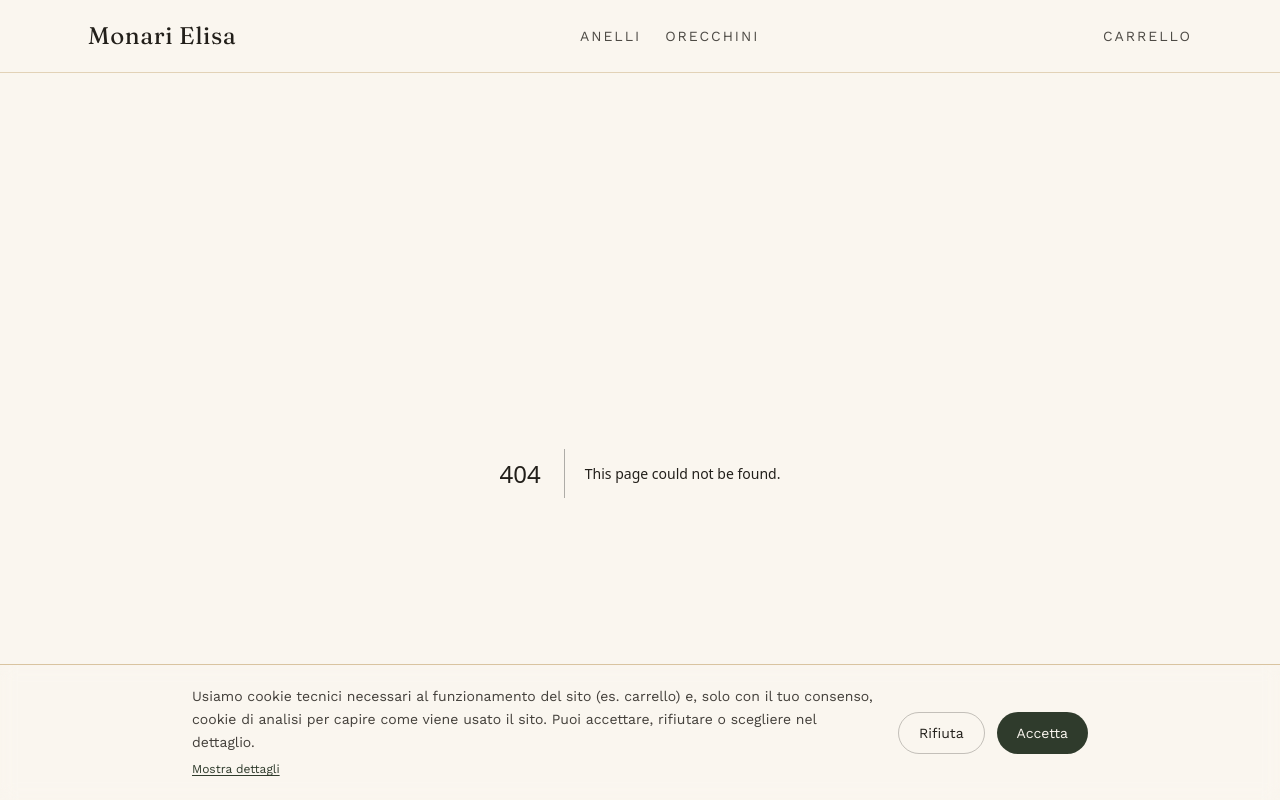
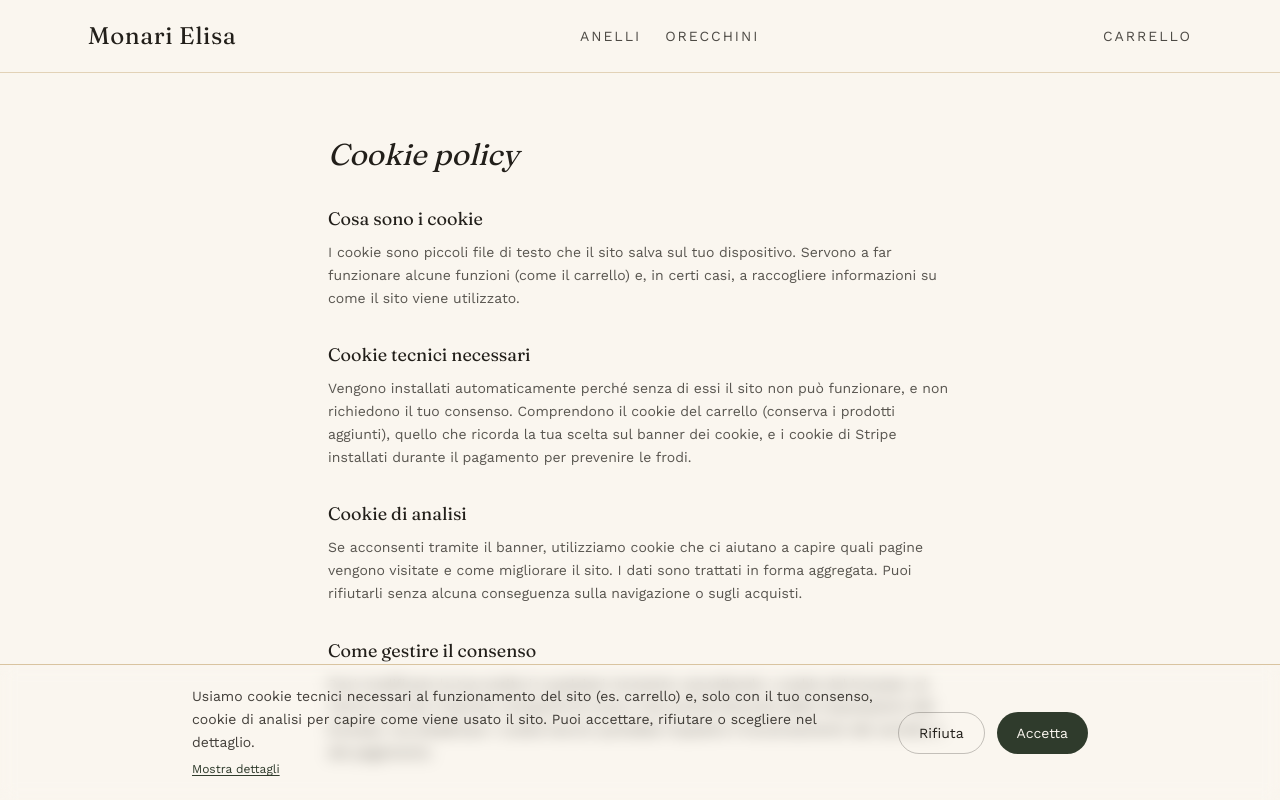
Before and after one commit to jassermaazaoui111-stack/Monari_Elisa, a Next.js app in the folder monari-elisa/monari-elisa/: page /cookie in a window 1280 px wide. Before the commit this address had no page. Shown: the top 800 px of the page. Built offline with nearby package versions, Linux system fonts and the light colour scheme.

Commit message:
Create page.tsx

```diff
--- /dev/null
+++ b/monari-elisa/monari-elisa/app/cookie/page.tsx
@@ -0,0 +1,75 @@
+export const metadata = {
+  title: "Cookie policy — Monari Elisa",
+};
+
+export default function CookiePage() {
+  return (
+    <section className="mx-auto max-w-2xl px-6 py-16">
+      <h1 className="font-display text-3xl italic text-inchiostro mb-8">
+        Cookie policy
+      </h1>
+
+      <div className="space-y-8 text-sm text-inchiostro/75 leading-relaxed">
+        <div>
+          <h2 className="font-display text-lg not-italic text-inchiostro mb-2">
+            Cosa sono i cookie
+          </h2>
+          <p>
+            I cookie sono piccoli file di testo che il sito salva sul tuo
+            dispositivo. Servono a far funzionare alcune funzioni (come il
+            carrello) e, in certi casi, a raccogliere informazioni su come il
+            sito viene utilizzato.
+          </p>
+        </div>
+
+        <div>
+          <h2 className="font-display text-lg not-italic text-inchiostro mb-2">
+            Cookie tecnici necessari
+          </h2>
+          <p>
+            Vengono installati automaticamente perché senza di essi il sito non
+            può funzionare, e non richiedono il tuo consenso. Comprendono il
+            cookie del carrello (conserva i prodotti aggiunti), quello che
+            ricorda la tua scelta sul banner dei cookie, e i cookie di Stripe
+            installati durante il pagamento per prevenire le frodi.
+          </p>
+        </div>
+
+        <div>
+          <h2 className="font-display text-lg not-italic text-inchiostro mb-2">
+            Cookie di analisi
+          </h2>
+          <p>
+            Se acconsenti tramite il banner, utilizziamo cookie che ci aiutano a
+            capire quali pagine vengono visitate e come migliorare il sito. I
+            dati sono trattati in forma aggregata. Puoi rifiutarli senza alcuna
+            conseguenza sulla navigazione o sugli acquisti.
+          </p>
+        </div>
+
+        <div>
+          <h2 className="font-display text-lg not-italic text-inchiostro mb-2">
+            Come gestire il consenso
+          </h2>
+          <p>
+            Puoi modificare la tua scelta in qualsiasi momento cancellando i
+            cookie dal browser: al ritorno sul sito il banner comparirà di
+            nuovo. Puoi anche bloccarli dalle impostazioni del browser, ma
+            disattivare i cookie tecnici potrebbe impedire il funzionamento del
+            carrello e del pagamento.
+          </p>
+        </div>
+
+        <div>
+          <h2 className="font-display text-lg not-italic text-inchiostro mb-2">
+            Contatti
+          </h2>
+          <p>
+            Per domande sui cookie scrivi a [EMAIL CLIENTI]. Per il trattamento
+            dei dati consulta la privacy policy.
+          </p>
+        </div>
+      </div>
+    </section>
+  );
+}
```
